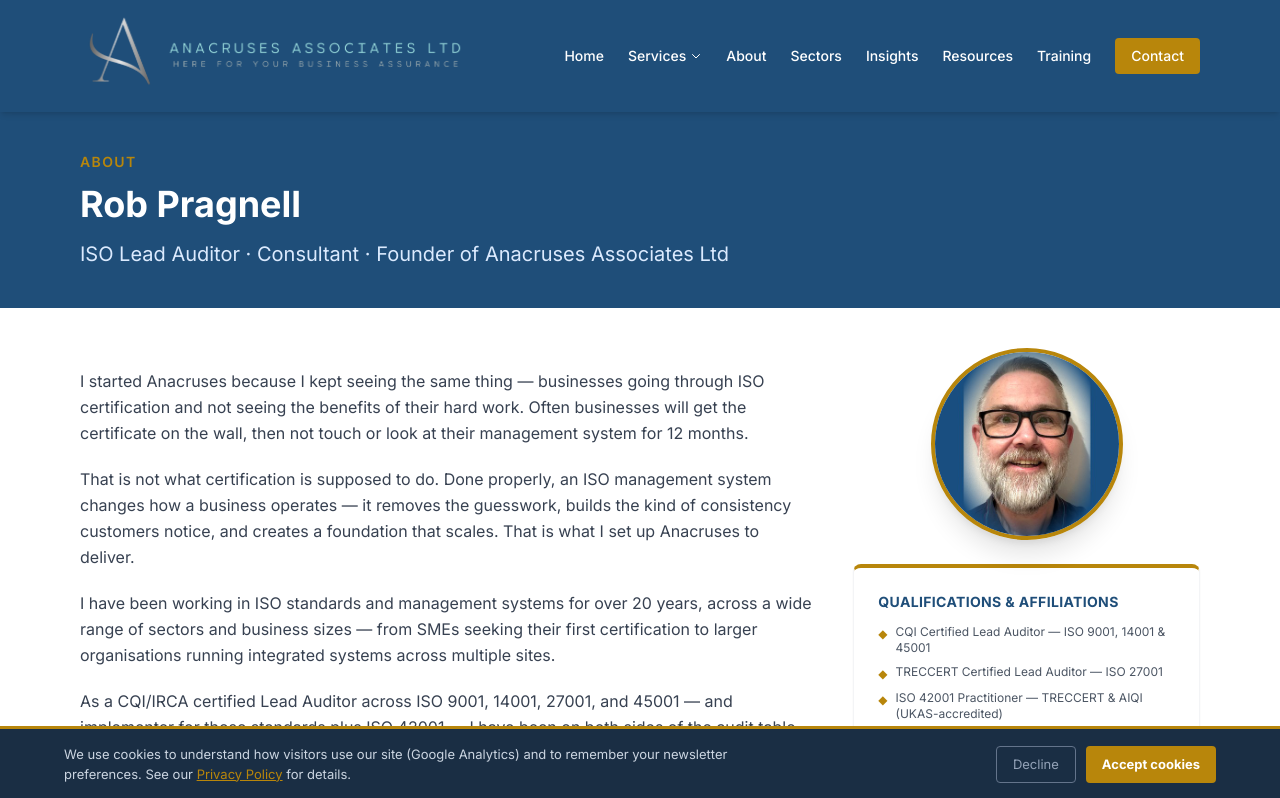
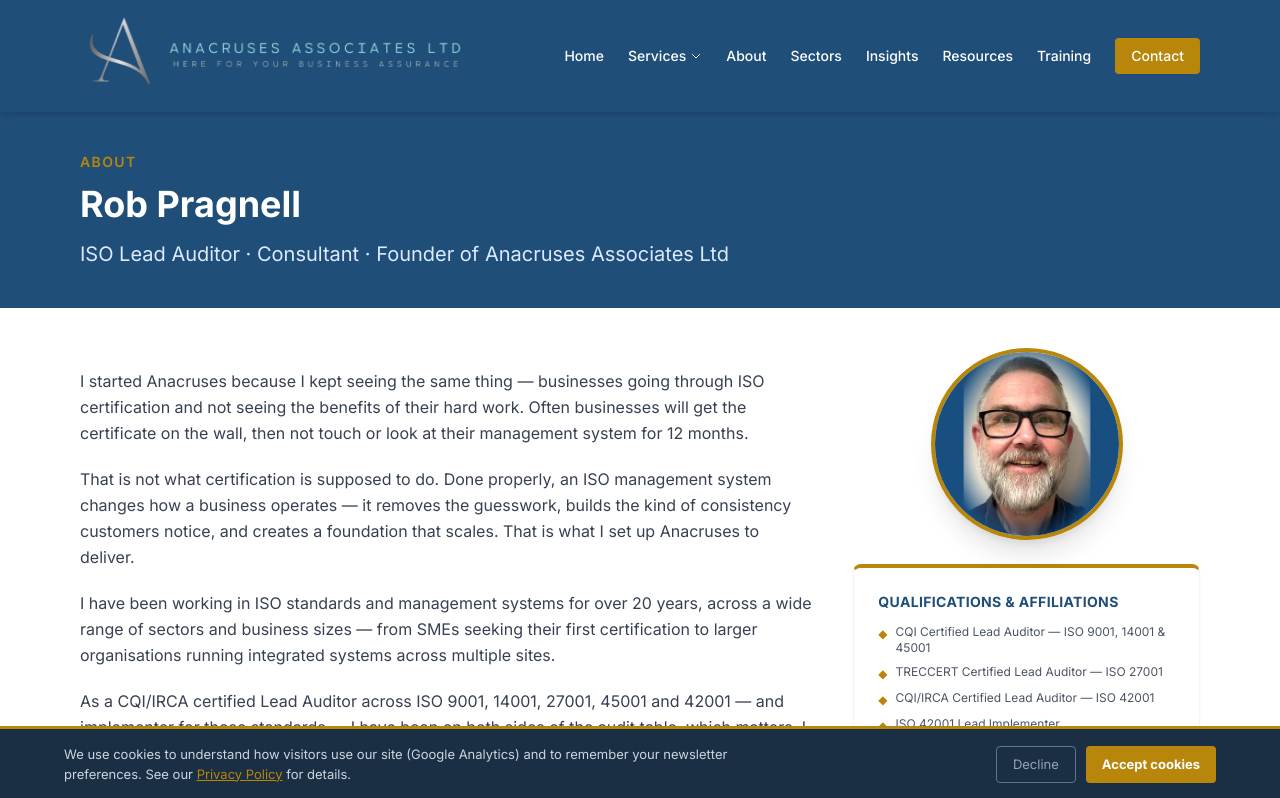
Before and after one commit to anacrusesuk/anacruses-website, a Next.js app: page /about in a window 1280 px wide. Shown: the top 798 px of the page. Built offline with nearby package versions, Linux system fonts and the light colour scheme.

Commit message:
Update About page: ISO 42001 Lead Auditor status

```diff
--- a/app/about/page.js
+++ b/app/about/page.js
@@ -2,13 +2,14 @@
 
 export const metadata = {
   title: 'About Rob Pragnell — ISO Consultant',
-  description: 'Rob Pragnell is a CQI and TRECCERT certified Lead Auditor and founder of Anacruses Associates Ltd, with over 20 years of ISO consultancy experience across the UK.',
+  description: 'Rob Pragnell is a CQI/IRCA certified Lead Auditor across ISO 9001, 14001, 27001, 45001 and 42001, and founder of Anacruses Associates Ltd, with over 20 years of ISO consultancy experience across the UK.',
 };
 
 const qualifications = [
   'CQI Certified Lead Auditor — ISO 9001, 14001 & 45001',
   'TRECCERT Certified Lead Auditor — ISO 27001',
-  'ISO 42001 Practitioner — TRECCERT & AIQI (UKAS-accredited)',
+  'CQI/IRCA Certified Lead Auditor — ISO 42001',
+  'ISO 42001 Lead Implementer',
   'ISO 27001 Implementer — BSI',
   'TRECCERT-accredited ISO Standards Trainer',
   'IOSH Managing Safely',
@@ -59,7 +60,7 @@
               I have been working in ISO standards and management systems for over 20 years, across a wide range of sectors and business sizes — from SMEs seeking their first certification to larger organisations running integrated systems across multiple sites.
             </p>
             <p>
-              As a CQI/IRCA certified Lead Auditor across ISO 9001, 14001, 27001, and 45001 — and implementer for those standards plus ISO 42001 — I have been on both sides of the audit table, which matters. I know what auditors look for, how findings tend to arise, and how to build a system that holds up when the pressure is on.
+              As a CQI/IRCA certified Lead Auditor across ISO 9001, 14001, 27001, 45001 and 42001 — and implementer for those standards — I have been on both sides of the audit table, which matters. I know what auditors look for, how findings tend to arise, and how to build a system that holds up when the pressure is on.
             </p>
             <p>
               I am also a TRECCERT-accredited trainer, which means I can train your team — from awareness sessions through to Lead Auditor qualification — without needing to bring in a separate provider.
```
